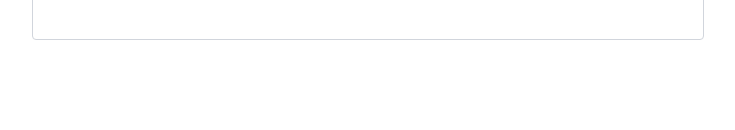
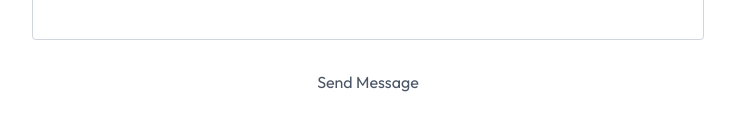
Before and after one commit to AbdullahiAbdulganiyu/Real-Estate, a React (Vite) app: page / in a window 1280 px wide. Shown: the part 4019-4149 px from the top of the page, without its empty margins (272-1007 px from the left). Built offline with nearby package versions, Linux system fonts and the light colour scheme.

Commit message:
adding a button to send message

```diff
--- a/src/components/Contact.jsx
+++ b/src/components/Contact.jsx
@@ -48,6 +48,7 @@ const Contact = () => {
             required
           ></textarea>
         </div>
+        <button>Send Message</button>
       </form>
     </div>
   );
```
